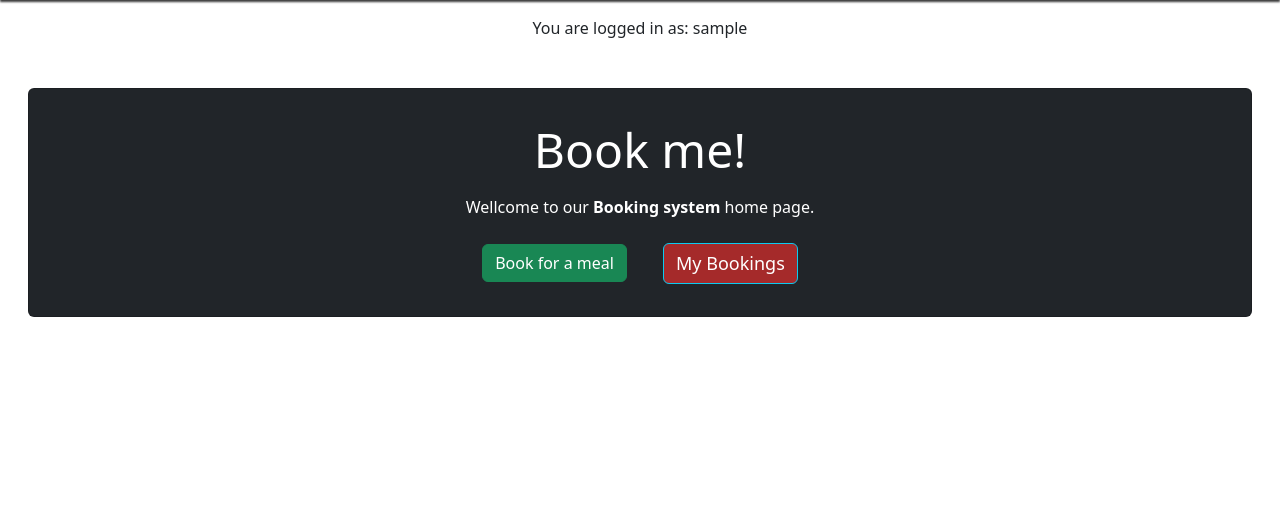
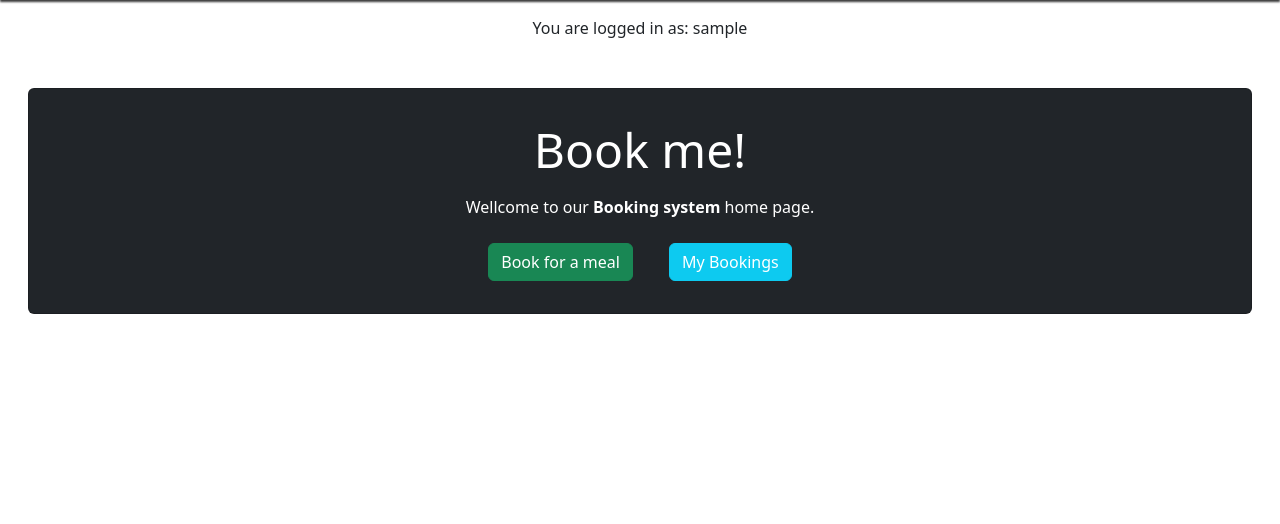
Before and after one commit to kasemdeautsch/PP4, a Django app: page / in a window 1280 px wide. Shown: the part 56-580 px from the top of the page. Run offline with Django 4.2, Linux system fonts and the light colour scheme; the visitor is signed in with stand-in values (Sample User, id 1); parts of the project's set-up code (start-up, migrations or seed data) failed here and were passed over; some libraries are stand-ins or nearby versions.

Commit message:
change button color

```diff
--- a/booking/templates/booking/index.html
+++ b/booking/templates/booking/index.html
@@ -17,7 +17,7 @@
                   </p>
                   {% if user.is_authenticated %}
                   <a href="#" class="btn btn-success me-3" >Book for a meal</a>
-                  <a href="#" class="btn btn-info ms-3" id="cop">My Bookings</a>
+                  <a href="#" class="btn btn-info ms-3 bookme" >My Bookings</a>
                   {% else %}
                   <p>Please login to book for a meal.</p>
                   {% endif %}
--- a/resturant/settings.py
+++ b/resturant/settings.py
@@ -33,7 +33,6 @@ DEBUG = True
 ALLOWED_HOSTS = ['8000-kasemdeautsch-pp4-rol7zn3brnf.ws.codeinstitute-ide.net',
                  '127.0.0.1',
                  '.herokuapp.com']
-
 
 # Application definition
 
--- a/static/css/style.css
+++ b/static/css/style.css
@@ -20,10 +20,11 @@ body {
     box-shadow: 0 2px 2px #3a3a3a;
 }
 
-#cop {
-    color: white;
-    background-color: brown;
-    font-size: large;
+.bookme {
+    color: #fff;
+}
+.text-bg-darkxx {
+    opacity: .8;
 }
 
 /*Footer*/
```
Also changed, not shown: templates/base.html (+1 -6 lines).
